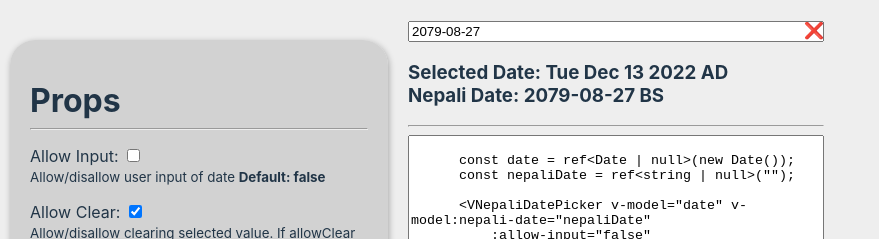
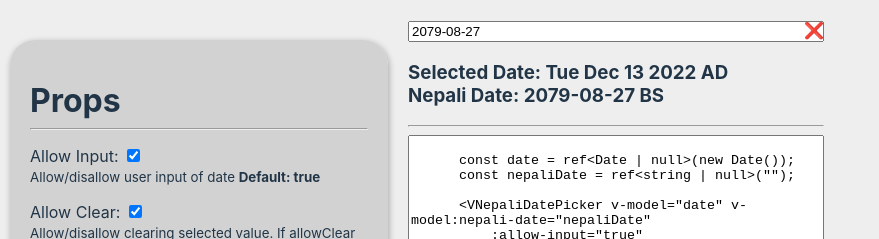
Before and after one commit to niroula-kushal/vue3-nepali-date-picker, a Vue app: page / in a window 1280 px wide. Shown: the top 239 px of the page, without its empty margins (0-879 px from the left). Built offline with nearby package versions, Linux system fonts and the light colour scheme.

Commit message:
feat: date input default

```diff
--- a/package.json
+++ b/package.json
@@ -1,6 +1,6 @@
 {
   "name": "vue-nepali-date-picker",
-  "version": "0.0.9",
+  "version": "1.0.0",
   "type": "module",
   "files": [
     "dist"
--- a/src/App.vue
+++ b/src/App.vue
@@ -22,7 +22,7 @@ const allowClear = ref<boolean>(true);
 const yearCount = ref<number>(10);
 const language = ref<DatePickerLangauges>("nepali");
 const disabled = ref<boolean>(false);
-const allowInput = ref<boolean>(false);
+const allowInput = ref<boolean>(true);
 
 const usage = ref<string>("");
 
@@ -70,7 +70,7 @@ watchEffect(() => {
         <br/>
         <small>Allow/disallow user input of date
           <strong>
-            Default: false
+            Default: true
           </strong>
         </small>
       </p>
--- a/src/components/VNepaliDatePicker.vue
+++ b/src/components/VNepaliDatePicker.vue
@@ -22,7 +22,7 @@ import '../nepali-date-picker/nepali-date-picker.css';
 
 export type DatePickerLangauges = "english" | "nepali";
 
-const props = defineProps<{
+const props = withDefaults(defineProps<{
     modelValue: Date | null,
     nepaliDate?: string | null,
     allowClear?: boolean,
@@ -38,7 +38,9 @@ const props = defineProps<{
     language?: DatePickerLangauges
     disabled?: boolean,
     allowInput?: boolean
-}>();
+}>(), {
+    allowInput: true
+});
 
 const emit = defineEmits<{
     (e: "update:modelValue", value: Date | null): void,
```
